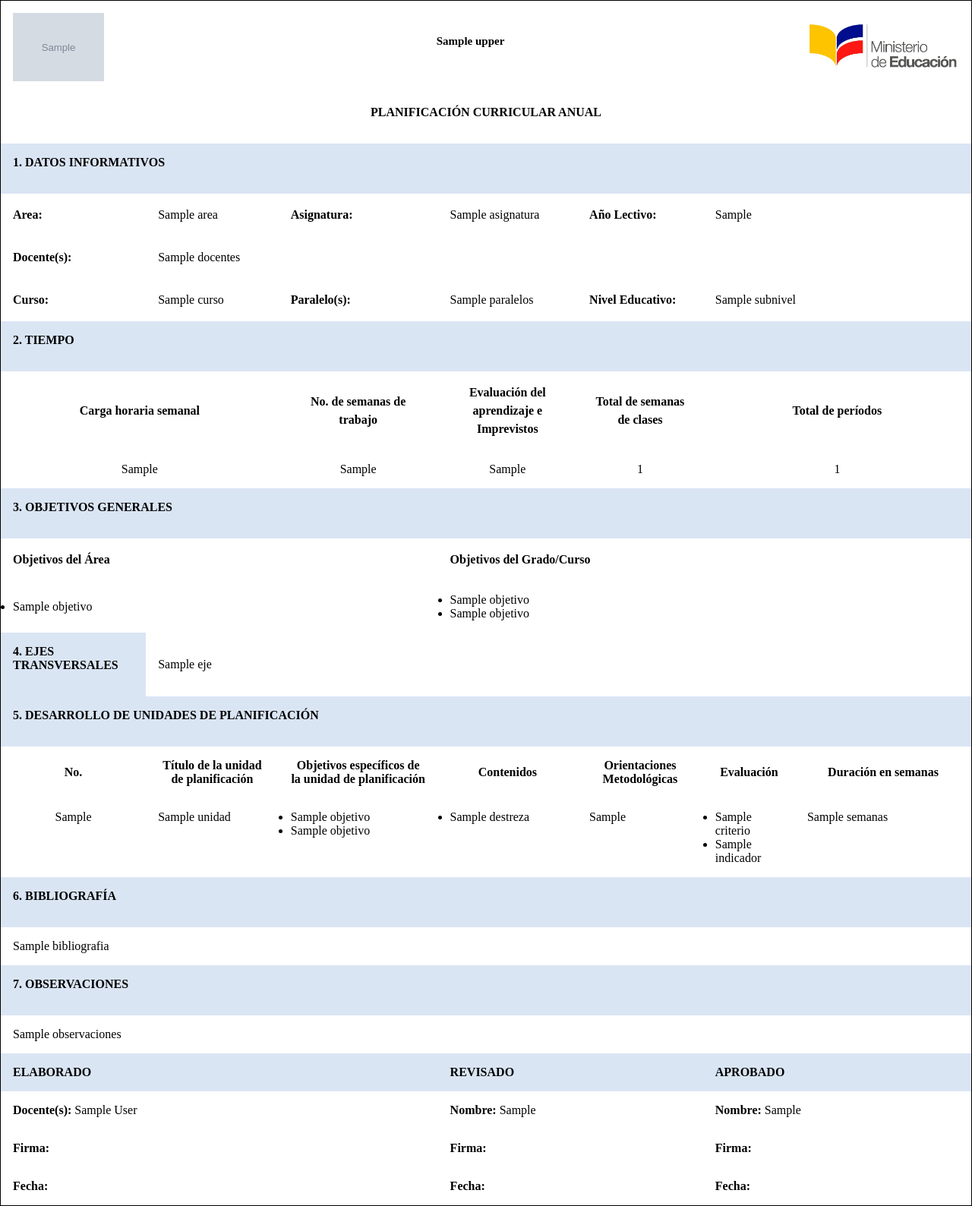
After one commit to cesardlinx/asistentecatedra, a Django app: template planificaciones/templates/planificaciones/pdfs/plan_anual_pdf.html in a window 1280 px wide. The commit adds this page. Shown: the whole page at 76% size. Run offline with Django 3.2, Linux system fonts and the light colour scheme; the template is opened without the code that fills it: most values are stand-ins (such as "Sample title", 1, 10 or a date in 2020); grey boxes marked "Sample" are stand-in pictures; some libraries are stand-ins or nearby versions.

Commit message:
Pdf creation for plan anual
Added pdf creation support for yearly planning

```diff
--- /dev/null
+++ b/planificaciones/templates/planificaciones/pdfs/plan_anual_pdf.html
@@ -0,0 +1,239 @@
+{% load static %}
+
+<!DOCTYPE html>
+<html lang="es">
+<head>
+    <meta http-equiv="Content-Type" content="text/html; charset=utf-8">
+    <meta name="viewport" content="width=device-width, initial-scale=1.0">
+    <title>{{ title }}</title>
+    <link rel="stylesheet" href="{% static 'css/style_pdfs.css' %}">
+</head>
+
+<body>
+    <table class="bordered">
+        <tr>
+            <td align="center">
+                <img class="logo logo-left" src="{{ school_logo }}">
+            </td>
+            <td colspan="5">
+                <h3 class="title" style="font-size: 15px;">
+                    {% if school_name %}
+                        {{ school_name.upper }}
+                    {% else %}
+                        No tiene agregado el nombre de su institución en su perfil.
+                    {% endif %}
+                </h3>
+            </td>
+            <td align="center">
+                <img class="logo logo-right" src="{% static 'img/ministerio.jpg' %}">
+            </td>
+        </tr>
+        <tr>
+            <td colspan="7"><h4 class="title">PLANIFICACIÓN CURRICULAR ANUAL</h4></td>
+        </tr>
+        <tr>
+            <td colspan="7" class="colored"><h4 class="subtitle">1. DATOS INFORMATIVOS</h4></td>
+        </tr>
+        <tr>
+            <td>
+                <p><strong>Area: </strong></p>
+            </td>
+            <td>
+                <p>{{ plan.asignatura.area }}</p>
+            </td>
+            <td>
+                <p><strong>Asignatura: </strong></p>
+            </td>
+            <td>
+                <p>{{ plan.asignatura }}</p>
+            </td>
+            <td>
+                <p><strong>Año Lectivo: </strong></p>
+            </td>
+            <td colspan="2">
+                <p>{{ plan.ano_lectivo }}</p>
+            </td>
+        </tr>
+        <tr>
+            <td>
+                <p><strong>Docente(s): </strong></p>
+            </td>
+            <td colspan="6">
+                <p>{{ plan.docentes }}</p>
+            </td>
+        </tr>
+        <tr>
+            <td>
+                <p><strong>Curso: </strong></p>
+            </td>
+            <td>
+                <p>{{ plan.curso }}</p>
+            </td>
+            <td>
+                <p><strong>Paralelo(s): </strong></p>
+            </td>
+            <td>
+                <p>{{ plan.paralelos }}</p>
+            </td>
+            <td>
+                <p><strong>Nivel Educativo: </strong></p>
+            </td>
+            <td colspan="2">
+                <p>{{ plan.curso.subnivel }}</p>
+            </td>
+        </tr>
+        <tr>
+            <td colspan="7" class="colored"><h4 class="subtitle">2. TIEMPO</h4></td>
+        </tr>
+        <tr>
+            <td style="text-align:center;" colspan="2">
+                <p><strong>Carga horaria semanal</strong></p>
+            </td>
+            <td style="text-align:center;">
+                <p><strong>No. de semanas de trabajo</strong></p>
+            </td>
+            <td style="text-align:center;">
+                <p><strong>Evaluación del aprendizaje e Imprevistos</strong></p>
+            </td>
+            <td style="text-align:center;">
+                <p><strong>Total de semanas de clases</strong></p>
+            </td>
+            <td style="text-align:center;" colspan="2">
+                <p><strong>Total de períodos</strong></p>
+            </td>
+        </tr>
+        <tr>
+            <td style="text-align:center;" colspan="2">{{ plan.carga_horaria }}</td>
+            <td style="text-align:center;">{{ plan.semanas_trabajo }}</td>
+            <td style="text-align:center;">{{ plan.semanas_imprevistos }}</td>
+            <td style="text-align:center;">{{ plan.total_semanas }}</td>
+            <td style="text-align:center;" colspan="2">{{ plan.total_periodos }}</td>
+        </tr>
+        <tr>
+            <td colspan="7" class="colored"><h4 class="subtitle">3. OBJETIVOS GENERALES</h4></td>
+        </tr>
+        <tr>
+            <td colspan="3">
+                <p><strong>Objetivos del Área</strong></p>
+            </td>
+            <td colspan="4">
+                <p><strong>Objetivos del Grado/Curso</strong></p>
+            </td>
+        </tr>
+        <tr>
+            <td colspan="3">
+                <ul>
+                    {% for objetivo in plan.objetivos_generales.all %}
+                        <li>{{ objetivo }}</li>
+                    {% endfor %}
+                </ul>
+            </td>
+            <td colspan="4">
+                <ul>
+                    {% for objetivo in plan.objetivos_curso.all %}
+                        <li>{{ objetivo }}</li>
+                    {% endfor %}
+                    {% for objetivo in plan.objetivos_generales_curso.all %}
+                        <li>{{ objetivo }}</li>
+                    {% endfor %}
+                </ul>
+            </td>
+        </tr>
+        <tr>
+           <td class="colored"><h4 class="subtitle">4. EJES TRANSVERSALES</h4></td>
+           <td colspan="6">
+           {% for eje in ejes_transversales %}
+                <p>{{ eje }}</p>
+           {% endfor %}
+           </td>
+        </tr>
+        <tr>
+           <td colspan="7" class="colored"><h4 class="subtitle">5. DESARROLLO DE UNIDADES DE PLANIFICACIÓN</h4></td>
+        </tr>
+        <tr class="table-header">
+            <td style="text-align:center;">No.</td>
+            <td style="text-align:center;">Título de la unidad de planificación</td>
+            <td style="text-align:center;">Objetivos específicos de la unidad de planificación</td>
+            <td style="text-align:center;">Contenidos</td>
+            <td style="text-align:center;">Orientaciones Metodológicas</td>
+            <td style="text-align:center;">Evaluación</td>
+            <td style="text-align:center;">Duración en semanas</td>
+        </tr>
+        {% for desarrollo_unidad in plan.desarrollo_unidades.all %}
+        <tr>
+            <td valign="top" style="text-align:center;">{{ desarrollo_unidad.unidad.numero_unidad }}</td>
+            <td valign="top">{{ desarrollo_unidad.unidad.titulo }}</td>
+            <td valign="top">
+                <ul>
+                    {% for objetivo in desarrollo_unidad.objetivos.all %}
+                        <li>{{ objetivo }}</li>
+                    {% endfor %}
+                    {% for objetivo in desarrollo_unidad.objetivos_generales.all %}
+                        <li>{{ objetivo }}</li>
+                    {% endfor %}
+                </ul>
+            </td>
+            <td valign="top">
+                <ul>
+                    {% for destreza in desarrollo_unidad.destrezas.all %}
+                        <li>{{ destreza }}</li>
+                    {% endfor %}
+                </ul>
+            </td>
+            <td valign="top">
+                {{ desarrollo_unidad.orientaciones_metodologicas }}
+            </td>
+            <td valign="top">
+                <ul>
+                    {% for criterio in desarrollo_unidad.criterios_evaluacion.all %}
+                        <li>{{ criterio }}</li>
+                        {% for indicador in criterio.indicadores.all %}
+                        <li>{{ indicador }}</li>
+                        {% endfor %}
+                    {% endfor %}
+                </ul>
+            </td>
+            <td valign="top">
+                {{ plan.semanas }}
+            </td>
+        </tr>
+        {% endfor %}
+        <tr>
+           <td colspan="7" class="colored"><h4 class="subtitle">6. BIBLIOGRAFÍA</h4></td>
+        </tr>
+        <tr>
+           <td colspan="7">{{ plan.bibliografia | safe }}</td>
+        </tr>
+        <tr>
+            <td colspan="7" class="colored"><h4 class="subtitle">7. OBSERVACIONES</h4></td>
+        </tr>
+        <tr>
+           <td colspan="7">
+            {% if observaciones %}
+                {{ plan.observaciones }}
+            {% endif %}
+           </td>
+        </tr>
+        <tr>
+            <td colspan="3" class="colored"><strong>ELABORADO</strong></td>
+            <td colspan="2" class="colored"><strong>REVISADO</strong></td>
+            <td colspan="2" class="colored"><strong>APROBADO</strong></td>
+        </tr>
+        <tr>
+            <td colspan="3"><strong>Docente(s): </strong>{{ plan.elaborado_por.first_name }} {{ plan.elaborado_por.last_name }}</td>
+            <td colspan="2"><strong>Nombre: </strong>{{ plan.revisado_por }}</td>
+            <td colspan="2"><strong>Nombre: </strong>{{ plan.aprobado_por }}</td>
+        </tr>
+        <tr>
+            <td colspan="3"><strong>Firma: </strong></td>
+            <td colspan="2"><strong>Firma: </strong></td>
+            <td colspan="2"><strong>Firma: </strong></td>
+        </tr>
+        <tr>
+            <td colspan="3"><strong>Fecha: </strong></td>
+            <td colspan="2"><strong>Fecha: </strong></td>
+            <td colspan="2"><strong>Fecha: </strong></td>
+        </tr>
+    </table>
+</body>
+</html>
--- /dev/null
+++ b/static/css/style_pdfs.css
@@ -0,0 +1,62 @@
+ * {
+   margin: 0;
+   box-sizing: border-box;
+   padding: 0;
+ }
+
+ @page {
+   size: landscape;
+   margin: 1cm;
+ }
+
+ table,
+ td,
+ th {
+   text-align: left;
+   padding: 1em;
+ }
+
+ table {
+   border-collapse: collapse;
+ }
+
+ table.bordered {
+   border: 1px solid #000;
+ }
+
+ .table-header {
+   font-weight: bold;
+ }
+
+ td.colored {
+     background-color: #dae5f4;
+ }
+
+ /* titles */
+ .title {
+   text-align: center;
+   margin: 0 auto 1em;
+ }
+
+ .subtitle {
+   margin-bottom: 1em;
+ }
+
+ /* paragraphs */
+ p {
+   line-height: 1.5em;
+ }
+
+ /* sections */
+ /* images */
+ .logo {
+   display: block;
+ }
+
+ .logo-left {
+   width: 120px;
+ }
+
+ .logo-right {
+   width: 200px;
+ }
--- a/static/js/planificaciones/plan_anual.js
+++ b/static/js/planificaciones/plan_anual.js
@@ -300,7 +300,7 @@ $(document).ready(function() {
                         </td>
 
                         <td class="checklist destrezas">
-                            <ul id="id_desarrollo_unidades-${rowNumber}-destrezas" class="scrollable-list special-field"></ul>
+                            <ul id="id_desarrollo_unidades-${rowNumber}-destrezas"></ul>
                         </td>
 
                         <td>
```
Also changed, not shown: planificaciones/models/desarrollo_unidad.py (+0 -10 lines), planificaciones/templates/planificaciones/pdfs/plan_clase_pdf.html (+12 -74 lines), planificaciones/templates/planificaciones/planificacion_list.html (+8 -4 lines), planificaciones/tests/test_models.py (+2 -14 lines), planificaciones/tests/test_urls.py (+9 -1 lines), planificaciones/tests/test_views/test_plan_anual.py (+43 -1 lines), planificaciones/urls.py (+5 -2 lines), planificaciones/views/plan_anual_views.py (+18 -2 lines).
